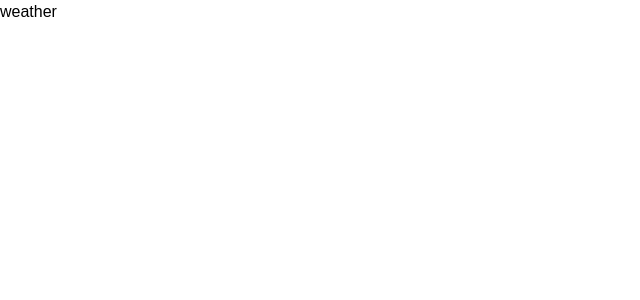
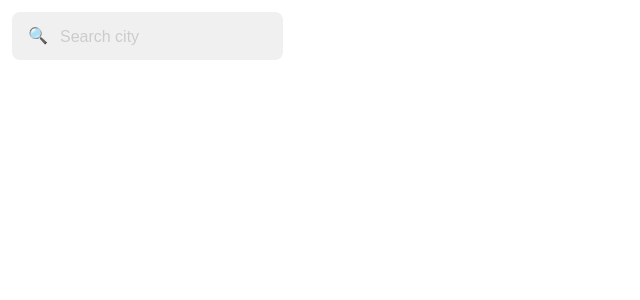
Before and after one commit to star82620/weather-dashboard, a React (Vite) app: page / in a window 1280 px wide. Shown: the top 300 px of the page, without its empty margins (0-640 px from the left). Built offline with nearby package versions, Linux system fonts and the light colour scheme.

Commit message:
feature: SearchBar components

```diff
--- a/src/App.tsx
+++ b/src/App.tsx
@@ -1,12 +1,13 @@
 import { ThemeProvider } from "styled-components";
 import theme from "./constants/style/defaultTheme";
 import { GlobalStyle } from "./constants/style/global";
+import SearchBar from "./components/SearchBar";
 
 function App() {
   return (
     <ThemeProvider theme={theme}>
       <GlobalStyle />
-      weather
+      <SearchBar />
     </ThemeProvider>
   );
 }
--- /dev/null
+++ b/src/components/SearchBar/index.tsx
@@ -0,0 +1,30 @@
+import { ChangeEventHandler, FormEventHandler, useState } from "react";
+import { Form, Input, Label, Wrapper } from "./styled";
+
+export default function SearchBar() {
+  const [value, setValue] = useState<string>("");
+
+  const handleInputChange: ChangeEventHandler<HTMLInputElement> = (e) => {
+    setValue(e.target.value);
+  };
+
+  const handleSubmit: FormEventHandler<HTMLFormElement> = (e) => {
+    e.preventDefault();
+    console.log("search value:", value);
+  };
+
+  return (
+    <Wrapper>
+      <Form onSubmit={handleSubmit}>
+        <Label>
+          <Input
+            type="text"
+            placeholder="Search city"
+            value={value}
+            onChange={handleInputChange}
+          />
+        </Label>
+      </Form>
+    </Wrapper>
+  );
+}
--- /dev/null
+++ b/src/components/SearchBar/styled.tsx
@@ -0,0 +1,27 @@
+import styled from "styled-components";
+
+export const Wrapper = styled.div`
+  padding: 12px;
+`;
+
+export const Form = styled.form`
+  width: fit-content;
+`;
+
+export const Label = styled.label`
+  background-color: #f0f0f0;
+  border-radius: 8px;
+  padding: 12px 16px;
+  display: inline-block;
+
+  &::before {
+    content: "🔍";
+    margin-right: 12px;
+  }
+`;
+
+export const Input = styled.input`
+  &::placeholder {
+    color: #ccc;
+  }
+`;
```
